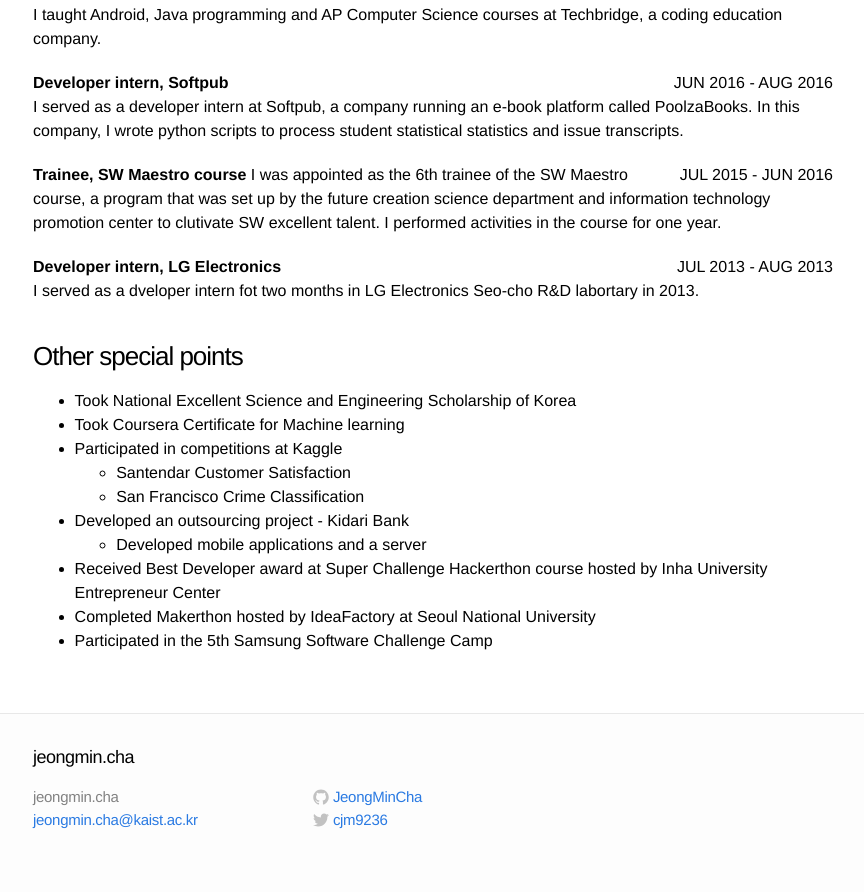
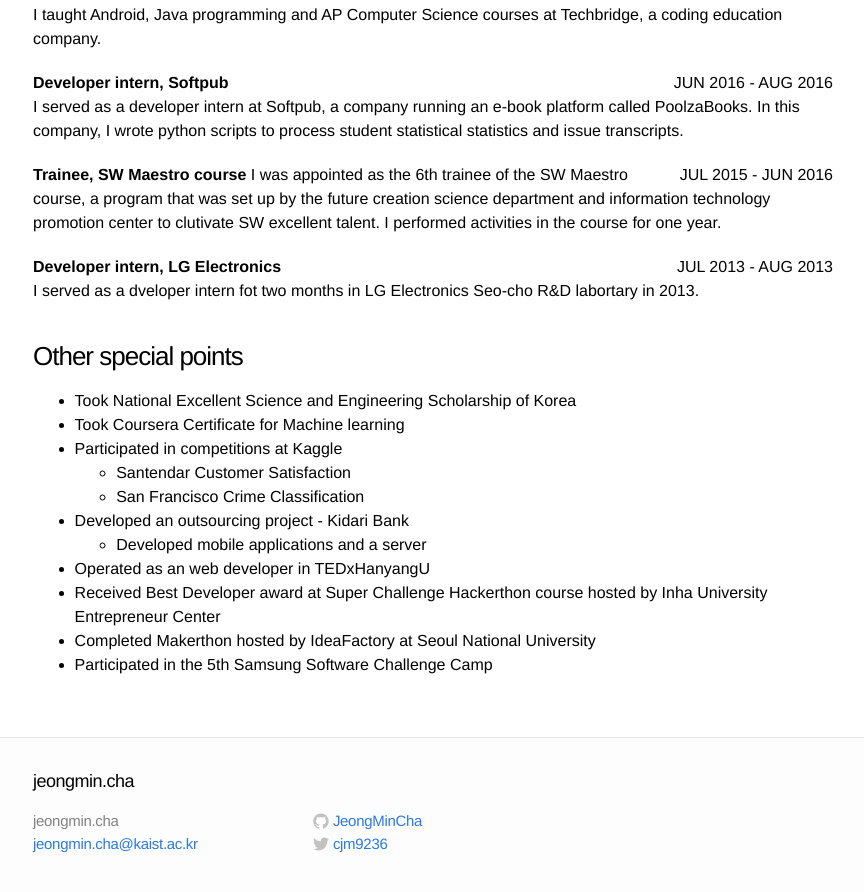
Before and after one commit to JeongMinCha/jeongmincha.github.com, a Jekyll site: the page built from cv-eng.md, in a window 1280 px wide and 900 px high, scrolled down 1411 px. Shown: the top 892 px of the window, without its empty margins (207-1071 px from the left). Built offline with Jekyll 4.4.1, drawn with Linux system fonts in a browser that asks for light colours.

Commit message:
Add TEDx stuff in cv(en)

```diff
--- a/cv-eng.md
+++ b/cv-eng.md
@@ -58,6 +58,7 @@
     - San Francisco Crime Classification
 - Developed an outsourcing project - Kidari Bank
     - Developed mobile applications and a server
+- Operated as an web developer in TEDxHanyangU
 - Received Best Developer award at Super Challenge Hackerthon course hosted by Inha University Entrepreneur Center
 - Completed Makerthon hosted by IdeaFactory at Seoul National University
 - Participated in the 5th Samsung Software Challenge Camp
```
